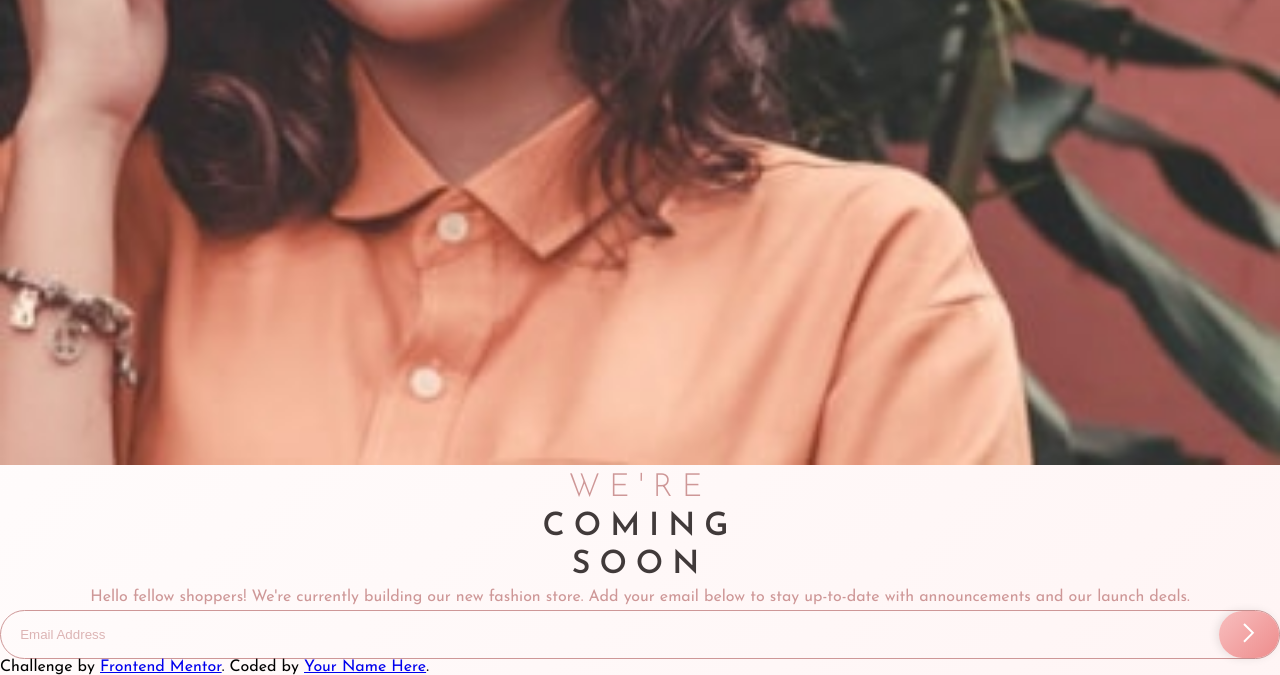
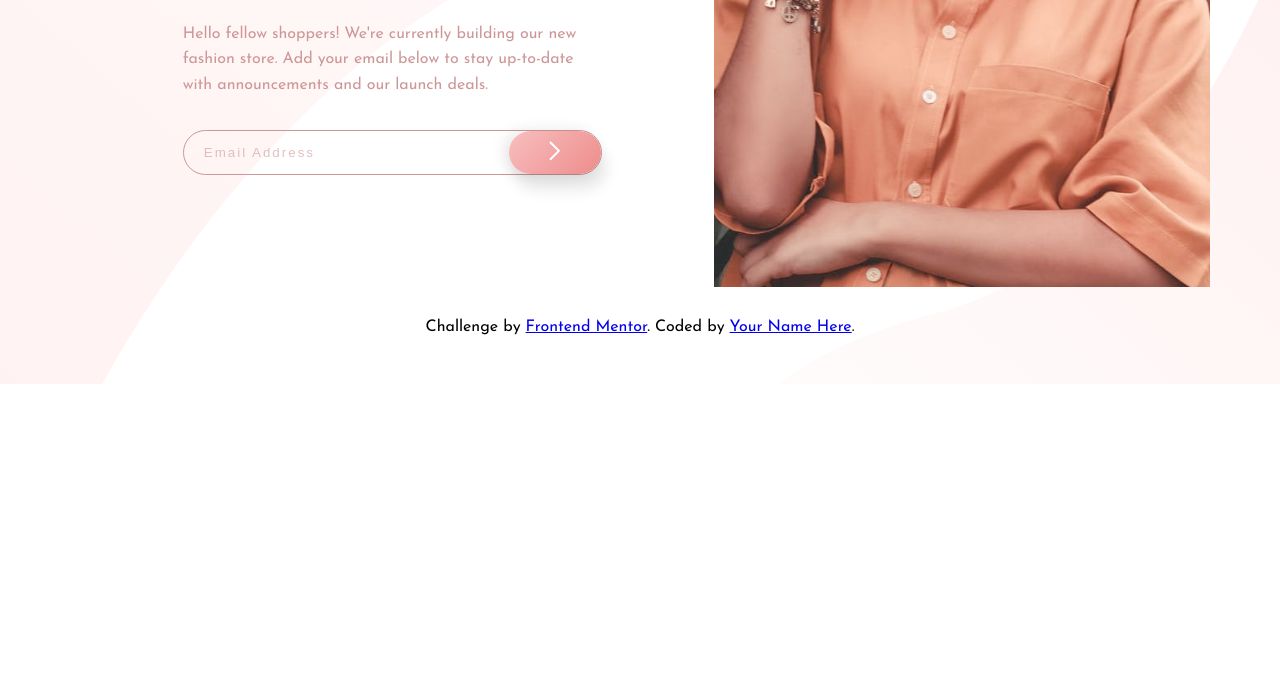
Before and after one commit to emad2411/base-apparel-coming-soon, a plain HTML site: page index.html in a window 1280 px wide. Shown: the part 416-1091 px from the top of the page. After the commit the page ends 800 px from the top, so only its background shows below. Drawn offline with Linux system fonts and the light colour scheme.

Commit message:
finished the page styles and created the app.js file

```diff
--- /dev/null
+++ b/app.js
@@ -0,0 +1,4 @@
+const subBtn=document.getElementById('submit-btn');
+const emailField=document.querySelector('.email');
+subBtn.addEventListener('click',(e)=>{
+})
--- a/index.html
+++ b/index.html
@@ -21,22 +21,28 @@
 
     <main>
         <div class="container">
-            <div class="soon">
-                <div class="soon-logo">
+                <div class="soon">
+                <div class="soon-logo internal">
                     <img src="images/logo.svg" alt="base apparel logo">
                 </div>
                 <div class="soon-hero-img">
-                    <img src="./images/hero-mobile.jpg" alt="an image for model">
+                    <picture>
+                        <source srcset="images/hero-mobile.jpg" media="(max-width:767px)">
+                        <img src="images/hero-desktop.jpg" alt="apparel hero" class="hero-desktop" />
+                    </picture>
+
                 </div>
-                <div class="soon-info">
+                <div class="soon-info internal">
                     <h1><span>We're</span>coming <br> soon</h1>
                     <p>Hello fellow shoppers! We're currently building our new fashion store. Add your email below to stay up-to-date with announcements and our launch deals.</p>
                     <form class="soon-form">
                         <input type="email" class="email" placeholder="Email Address">
-                        <button type="submit" class=" btn btn-submit btn-primary">
+                        <img id="email-error-icn" src="images/icon-error.svg" alt="">
+                        <button type="submit" class=" btn btn-submit btn-primary" id="submit-btn">
                           <img src="images/icon-arrow.svg" alt="submit button">
                         </button>
                     </form>
+                    <small id="email-error-msg"   >Please provide a valid email</small>
                 </div>
             </div>
 
@@ -46,10 +52,15 @@
 
 
     <footer>
-        <p class="attribution">
-            Challenge by <a href="https://www.frontendmentor.io?ref=challenge" target="_blank">Frontend Mentor</a>. Coded by <a href="#">Your Name Here</a>.
-        </p>
+        <div class="container">
+            <p class="attribution">
+                Challenge by <a href="https://www.frontendmentor.io?ref=challenge" target="_blank">Frontend Mentor</a>. Coded by <a href="#">Your Name Here</a>.
+            </p>
+        </div>
+
     </footer>
+
+    <script src="app.js"></script>
 </body>
 
 </html>
--- a/styles.css
+++ b/styles.css
@@ -2,6 +2,9 @@
     --desaturated-red: hsl(0, 36%, 70%);
     --soft-red: hsl(0, 93%, 68%);
     --dark-grayish-Red: hsl(0, 6%, 24%);
+
+    --light-primary:hsl(0, 80%, 86%);
+    --dark-primary:hsl(0, 74%, 74%);
 }
 
 *,
@@ -14,30 +17,57 @@
 }
 
 body {
+    display: flex;
+    justify-content: center;
+    align-items: center;
+    flex-direction: column;
     font-family: 'Josefin Sans', sans-serif;
     background: linear-gradient(135deg, hsl(0, 0%, 100%), hsl(0, 100%, 98%));
     min-height: 100vh;
 }
 
 .btn {
-    padding: .75rem 1.5rem;
-    border: none;
-    outline: none;
+    padding: .75em 3em;
+    border:none;
+
+    cursor: pointer;
 }
 
 .btn-primary {
+    transition:   transform 0.3s;
     background: linear-gradient(135deg, hsl(0, 80%, 86%), hsl(0, 74%, 74%));
     border-radius: 30px;
-    box-shadow: -2px 0 10px rgba(0, 0, 0, 0.1);
+    box-shadow: -5px 0 15px rgba(0, 0, 0, 0.1) ,
+    5px 15px 15px rgba(0, 0, 0, 0.1);
+}
+
+
+.btn-primary:hover{
+    transform: scale(1.1);
+    background: var(--light-primary);
+}
+
+
+.internal{
+    width: 90%;
+    margin:0 auto;
 }
 
 .soon-logo img {
-    height: 1.5rem;
+    height: 1.5em;
+    margin:1.5em 0;
 }
 
+.soon-info{
+    height: fit-content;
+    padding: 2em 0;
+}
+
+
 .soon-info h1 {
+    width: 100%;
     text-transform: uppercase;
-    letter-spacing: 9px;
+    letter-spacing: 20px;
     text-align: center;
     line-height: 1.2;
     font-weight: 600;
@@ -53,41 +83,134 @@ body {
 
 .soon-info p {
     color: var(--desaturated-red);
+    font-size: 1rem;
     line-height: 1.6;
     text-align: center;
+    margin-top: 2em;
 }
 
 .soon-hero-img img {
     width: 100%;
+    height: 100%;
 }
 
 .soon-form {
+    box-sizing: border-box;
+    width: 100%;
     border: 1px solid var(--desaturated-red);
     border-radius: 30px;
     display: flex;
     justify-content: space-between;
     align-items: center;
+    margin-top: 2em;
 }
 
-.email {
+.soon-form .email {
     width: 100%;
     outline: none;
     border: none;
     background: transparent;
-    padding: 0 1.2rem;
+    padding: 0 1.5em;
 }
 
-.email::-webkit-input-placeholder {
-    color: var(--desaturated-red);
-    opacity: 0.7;
-}
-
-.email::-ms-input-placeholder {
-    color: var(--desaturated-red);
-    opacity: 0.7;
-}
 
 .email::placeholder {
     color: var(--desaturated-red);
-    opacity: 0.7;
+    opacity: 0.6;
+    letter-spacing: 2px;
 }
+
+.soon-form #email-error-icn{
+    display: none;
+    margin: 0 .5em;
+}
+
+#email-error-msg{
+    display: none;
+    color: var(--soft-red);
+    margin-top:.5em;
+    padding-left: 1.5em;
+}
+
+.show{
+    display: block;
+}
+
+
+
+footer{
+    margin-top: 2em;
+    justify-self:flex-end;
+}
+
+
+
+
+@media (min-width: 375px) {
+    .container {
+        max-width: 540px;
+    }
+}
+
+@media (min-width: 768px) {
+
+    body{
+        background: url("images/bg-pattern-desktop.svg");
+        background-repeat: no-repeat;
+        background-size: cover;
+        background-position-x: center;
+        background-position-y: center;
+    }
+
+    .container {
+        max-width: 740px;
+        display: flex;
+        justify-content: center;
+        align-items: center;
+    }
+
+    .soon{
+        display: grid;
+        grid-template-columns: 1.3fr 1fr;
+        grid-template-rows: 4.5em auto;
+    }
+    .soon-hero-img{
+        grid-column: 2;
+        grid-row:1 / span 2;
+    }
+
+    .soon-info{
+        align-self: center;
+    }
+
+
+    .soon-info>*{
+        text-align: left !important;
+    }
+
+    .internal{
+        width: 70%;
+    }
+
+}
+
+@media (min-width: 992px) {
+    .container {
+        max-width: 960px;
+    }
+
+
+    .soon-info h1{
+        font-size: 3rem;
+    }
+    .internal{
+        width: 65%;
+    }
+}
+
+
+@media (min-width: 1200px) {
+    .container {
+        max-width: 1140px;
+    }
+}
```
